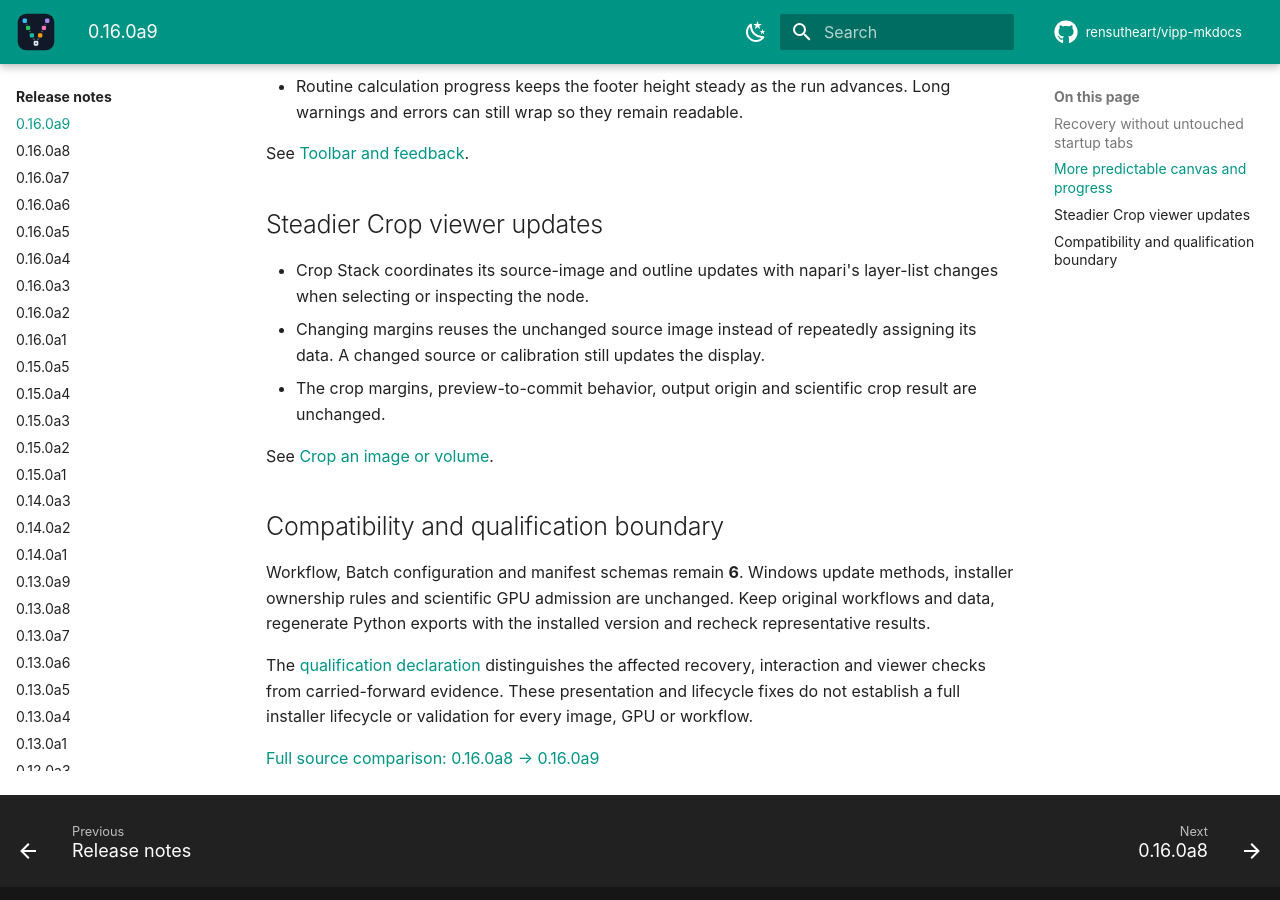
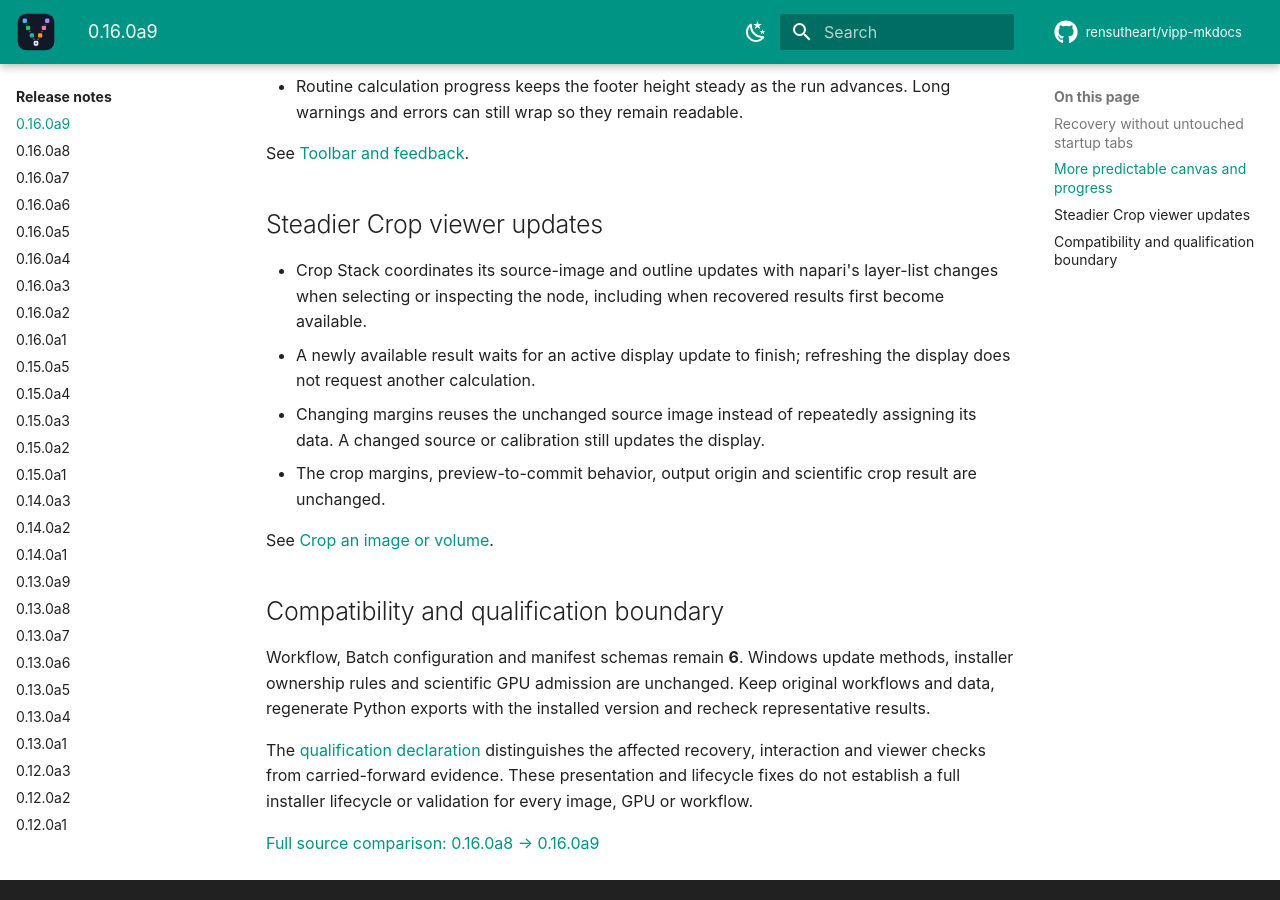
Before and after one commit to rensutheart/vipp-mkdocs, an MkDocs documentation site: the page built from docs/releases/0.16.0a9.md, in a window 1280 px wide and 900 px high, scrolled down 989 px. Built offline with MkDocs 1.6.1 and Material for MkDocs 9.7.7, drawn with Linux system fonts in a browser that asks for light colours; plug-ins that fetch from the network failed and are left out; comment, search, counter and statistics services are not loaded; the version menu is left out.

Commit message:
docs: clarify guarded recovered Crop display updates

```diff
--- a/docs/releases/0.16.0a9.md
+++ b/docs/releases/0.16.0a9.md
@@ -38,7 +38,10 @@ See [Toolbar and feedback](../reference/interface.md).
 ## Steadier Crop viewer updates
 
 - Crop Stack coordinates its source-image and outline updates with napari's
-  layer-list changes when selecting or inspecting the node.
+  layer-list changes when selecting or inspecting the node, including when
+  recovered results first become available.
+- A newly available result waits for an active display update to finish;
+  refreshing the display does not request another calculation.
 - Changing margins reuses the unchanged source image instead of repeatedly
   assigning its data. A changed source or calibration still updates the
   display.
```
Also changed, not shown: docs/how-to/crop-images.md (+2 -1 lines).
